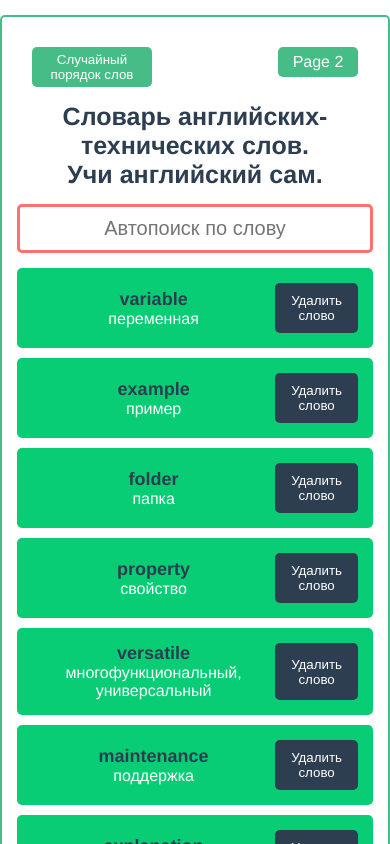
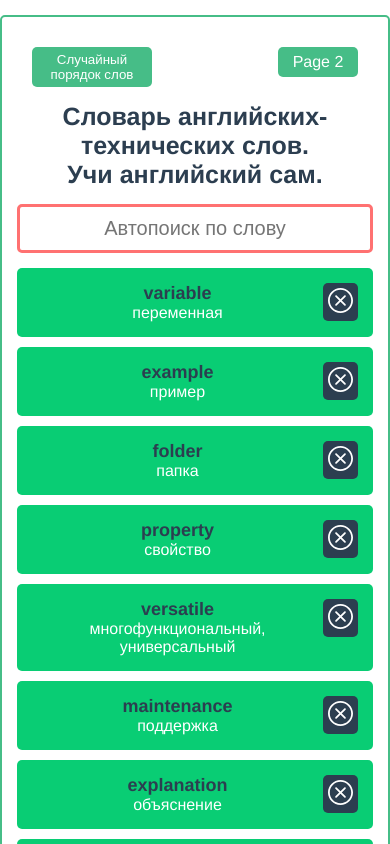
Before and after one commit to cossack-don/it-words, a Vue app: page /#/ in a window 390 px wide. Shown: the top 844 px of the page. Built offline with nearby package versions, Linux system fonts and the light colour scheme.

Commit message:
добавил кнопку-свг, добавил стили

```diff
--- a/src/components/main/Main.vue
+++ b/src/components/main/Main.vue
@@ -1,6 +1,5 @@
 <template>
   <main class="main">
-
     <Search />
     <ItemWord
       class="main_item"
@@ -31,10 +30,8 @@ export default {
   computed: {
     ...mapGetters(["GETTERS_GET_ARRAY_WORDS"]),
   },
-
 };
 </script>
 
 <style>
-
 </style>
--- a/src/components/main/components/template-word/components/BtnDeleteItem.vue
+++ b/src/components/main/components/template-word/components/BtnDeleteItem.vue
@@ -1,11 +1,37 @@
 <template>
+  <div>
     <button
-    class="btn-delete-item"
+      class="btn-delete-item btn-delete-item-desktop"
       :idObjectWords="idObjectWords"
       @click="onClickDeleteItem(idObjectWords)"
     >
       Удалить слово
     </button>
+
+    <button
+      class="btn-delete-item btn-delete-item-mobile"
+      :idObjectWords="idObjectWords"
+      @click="onClickDeleteItem(idObjectWords)"
+    >
+      <svg
+        class="btn-delete-item-mobile__icon-close"
+        height="512pt"
+        viewBox="0 0 512 512"
+        width="512pt"
+        xmlns="http://www.w3.org/2000/svg"
+      >
+        <path
+          d="m256 512c-141.160156 0-256-114.839844-256-256s114.839844-256 256-256 256 114.839844 256 256-114.839844 256-256 256zm0-475.429688c-120.992188 0-219.429688 98.4375-219.429688 219.429688s98.4375 219.429688 219.429688 219.429688 219.429688-98.4375 219.429688-219.429688-98.4375-219.429688-219.429688-219.429688zm0 0"
+        />
+        <path
+          d="m347.429688 365.714844c-4.679688 0-9.359376-1.785156-12.929688-5.359375l-182.855469-182.855469c-7.144531-7.144531-7.144531-18.714844 0-25.855469 7.140625-7.140625 18.714844-7.144531 25.855469 0l182.855469 182.855469c7.144531 7.144531 7.144531 18.714844 0 25.855469-3.570313 3.574219-8.246094 5.359375-12.925781 5.359375zm0 0"
+        />
+        <path
+          d="m164.570312 365.714844c-4.679687 0-9.355468-1.785156-12.925781-5.359375-7.144531-7.140625-7.144531-18.714844 0-25.855469l182.855469-182.855469c7.144531-7.144531 18.714844-7.144531 25.855469 0 7.140625 7.140625 7.144531 18.714844 0 25.855469l-182.855469 182.855469c-3.570312 3.574219-8.25 5.359375-12.929688 5.359375zm0 0"
+        />
+      </svg>
+    </button>
+  </div>
 </template>
 
 <script>
--- a/src/components/main/components/template-word/components/btn-delete-item.scss
+++ b/src/components/main/components/template-word/components/btn-delete-item.scss
@@ -7,7 +7,7 @@
     color: #ffffff;
     transition: 0.5s;
 
-    &:hover {
+    &:hover, &:active {
         transition: 0.5s;
         background: #cb2027;
         box-shadow: 10px 10px 5px -3px rgba(0,0,0,0.75);
@@ -15,3 +15,17 @@
         -moz-box-shadow: 10px 10px 5px -3px rgba(0,0,0,0.75);
     }
 }
+
+.btn-delete-item-mobile {
+    display: none;
+    padding: 5px;
+
+    &__icon-close {
+        width: 25px;
+        height: 25px;
+    }
+
+svg{
+    fill: #ffffff;
+}
+}
--- a/src/scss/media.scss
+++ b/src/scss/media.scss
@@ -4,7 +4,22 @@
         justify-content: center;
         width: 100%;
     }
+
     .discription-item__line {
         display: none;
     }
+
+    .btn-delete-item:hover {
+        transition: 0.5s;
+        background: #2c3e50;
+        box-shadow: none;
+        -webkit-box-shadow: none;
+        -moz-box-shadow: none;
+    }
+    .btn-delete-item-desktop{
+        display: none;
+    }
+    .btn-delete-item-mobile {
+        display: block;
+    }
   }
```
Also changed, not shown: 7 other files (tests, documents, lock files or other folders). Lines whose indentation alone changed are shown as unchanged.
